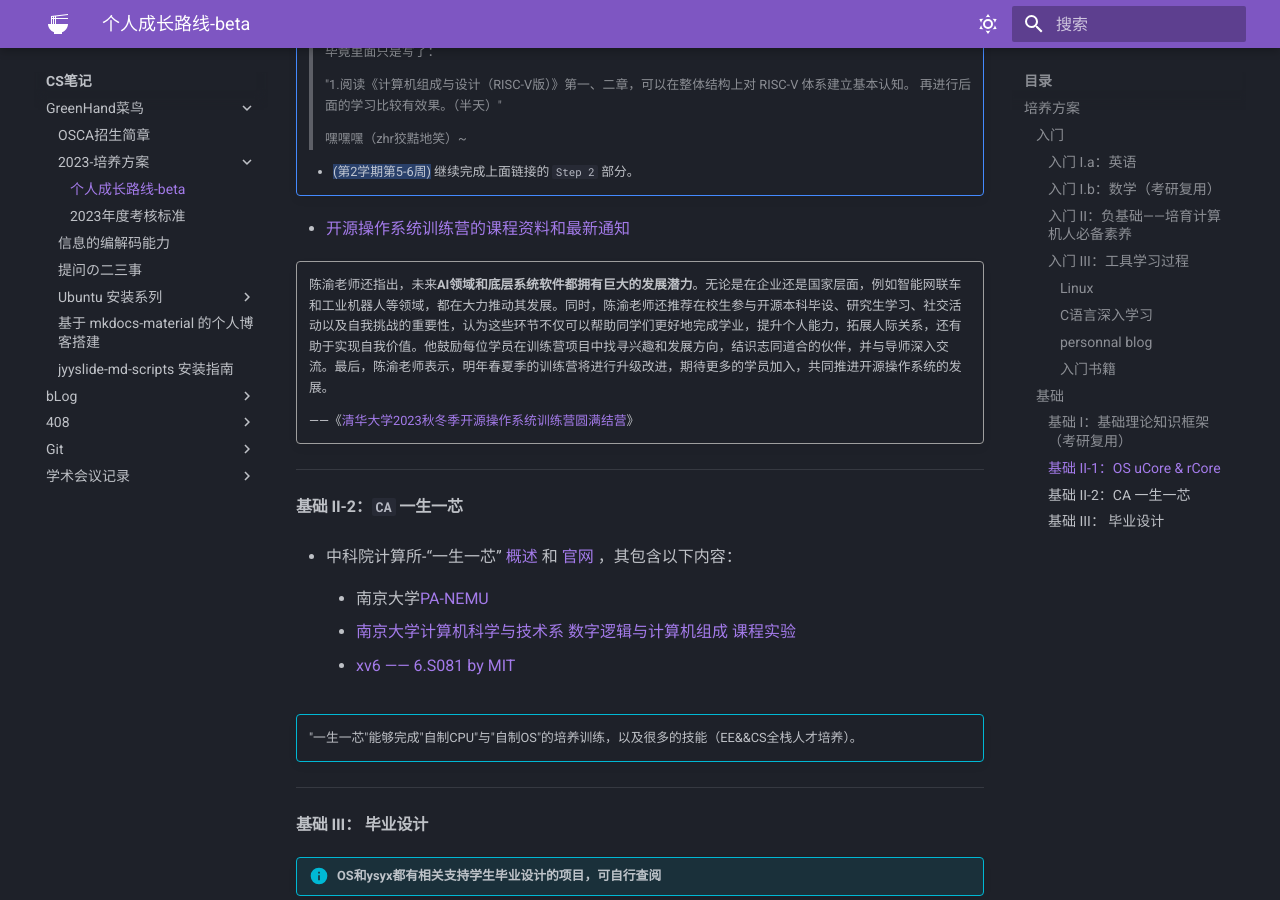
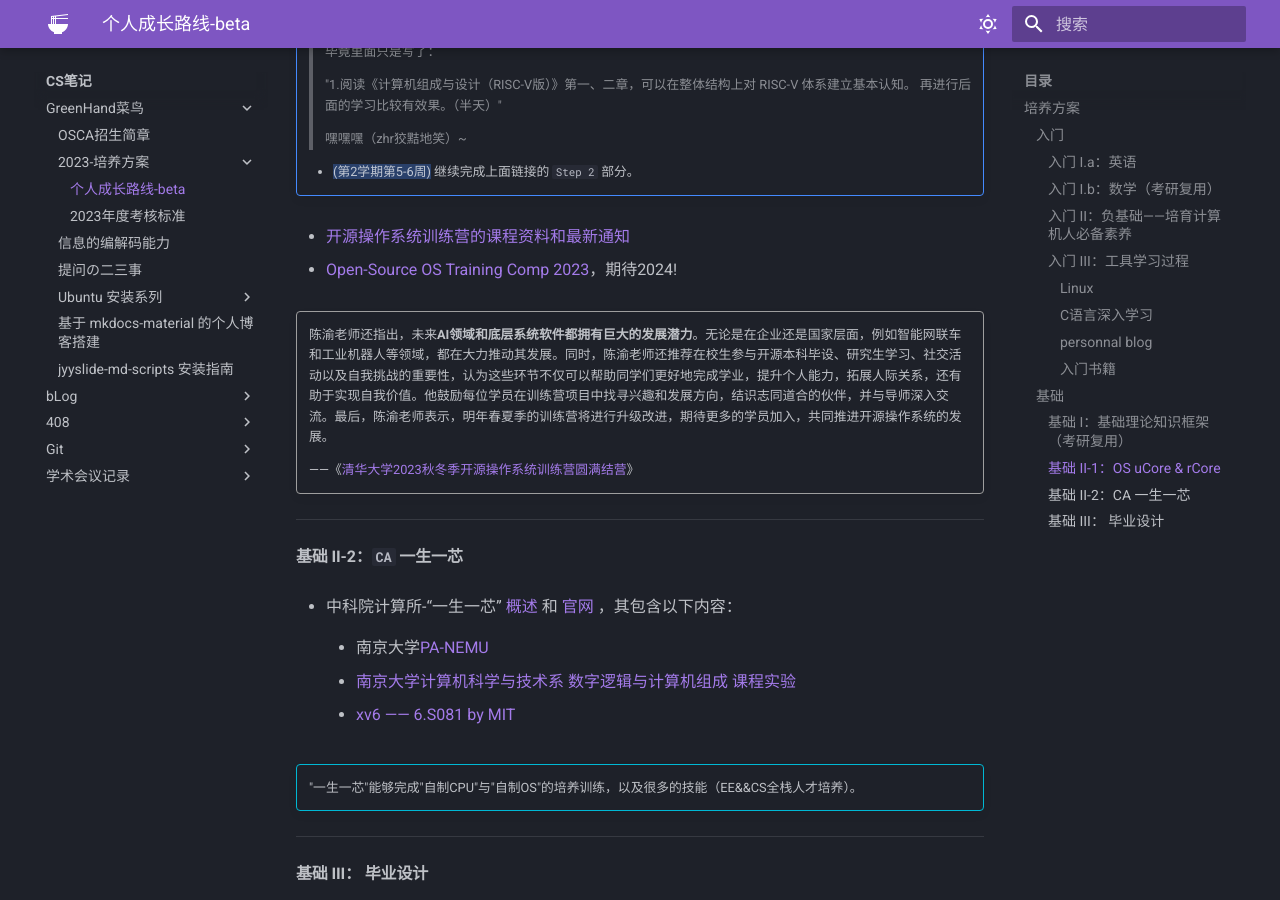
Before and after one commit to Haohahahaha/cs, an MkDocs documentation site: the page built from docs/greenhand/fertile/fertile.md, in a window 1280 px wide and 900 px high, scrolled down 6807 px. Built offline with MkDocs 1.6.1 and Material for MkDocs 9.7.7, drawn with Linux system fonts in a browser that asks for light colours.

Commit message:
2024-01-16_02:53:31 update

```diff
--- a/docs/greenhand/fertile/fertile.md
+++ b/docs/greenhand/fertile/fertile.md
@@ -474,6 +474,8 @@ Python：[Harvard CS50x](https://csdiy.wiki/%E7%BC%96%E7%A8%8B%E5%85%A5%E9%97%A8
 
 - [开源操作系统训练营的课程资料和最新通知](https://github.com/LearningOS)
 
+- [Open-Source OS Training Comp 2023](https://github.com/LearningOS/rust-based-os-comp2023/tree/main)，期待2024!
+
 !!! quote ""
 
 	陈渝老师还指出，未来**AI领域和底层系统软件都拥有巨大的发展潜力**。无论是在企业还是国家层面，例如智能网联车和工业机器人等领域，都在大力推动其发展。同时，陈渝老师还推荐在校生参与开源本科毕设、研究生学习、社交活动以及自我挑战的重要性，认为这些环节不仅可以帮助同学们更好地完成学业，提升个人能力，拓展人际关系，还有助于实现自我价值。他鼓励每位学员在训练营项目中找寻兴趣和发展方向，结识志同道合的伙伴，并与导师深入交流。最后，陈渝老师表示，明年春夏季的训练营将进行升级改进，期待更多的学员加入，共同推进开源操作系统的发展。
```
